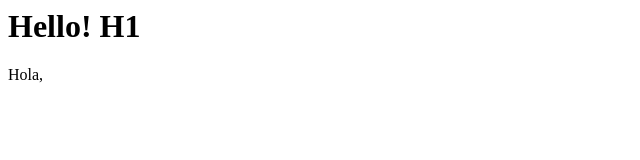
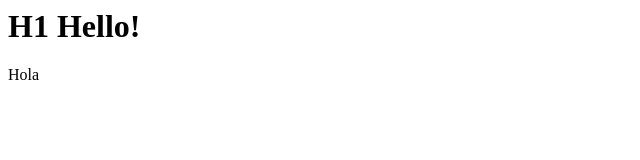
Before and after one commit to lyte99/webtest, a plain HTML site: page index.html in a window 1280 px wide. Shown: the full height of the page, 0-640 px from the left. Drawn offline with Linux system fonts and the light colour scheme.

Commit message:
Update index.html

```diff
--- a/index.html
+++ b/index.html
@@ -3,9 +3,9 @@
 </head>
 <body>
 
-<h1>Hello! H1</h1>
+<h1>H1 Hello!</h1>
 <div>
-Hola,
+Hola
 </div>
 
 
```
